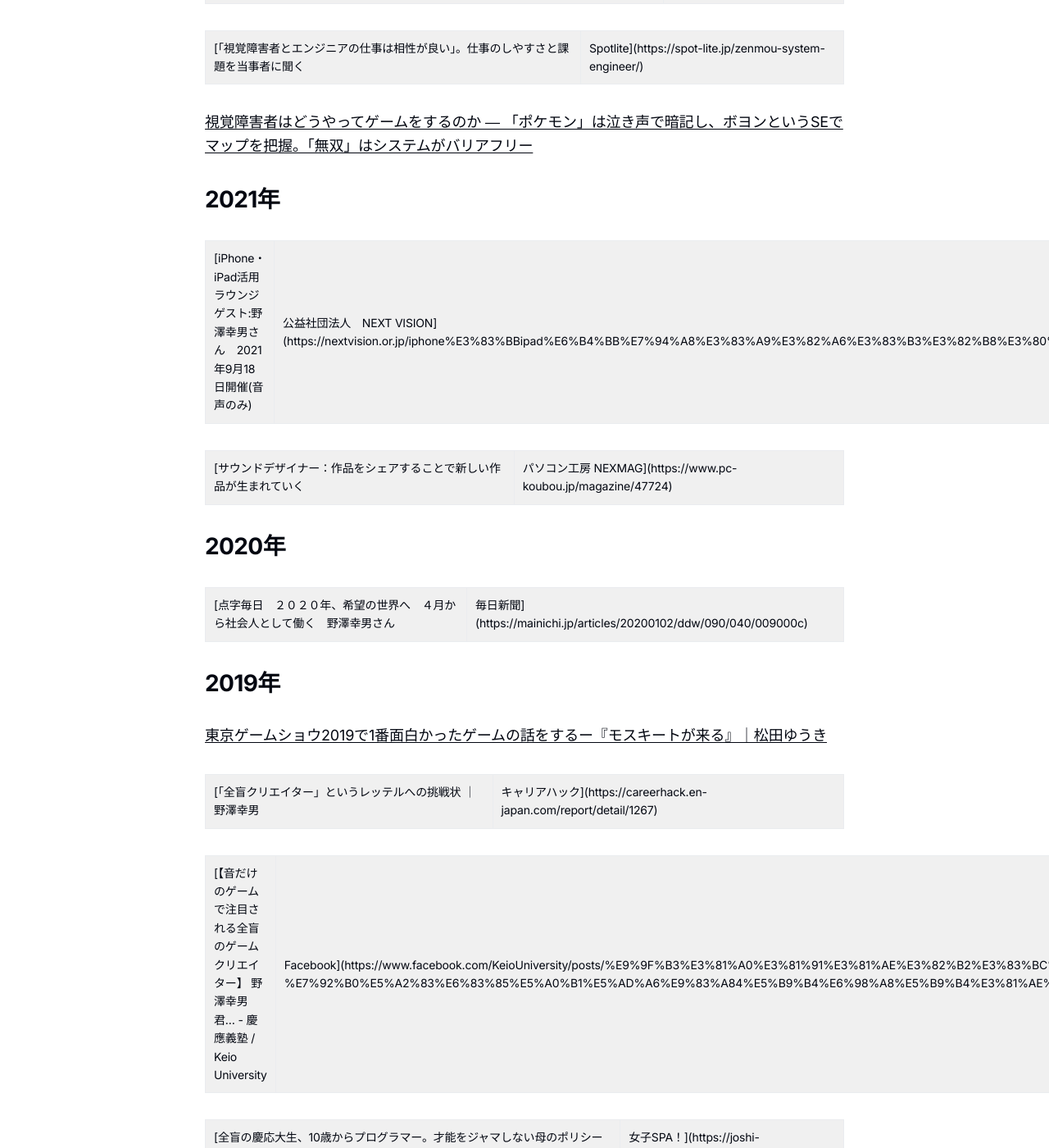
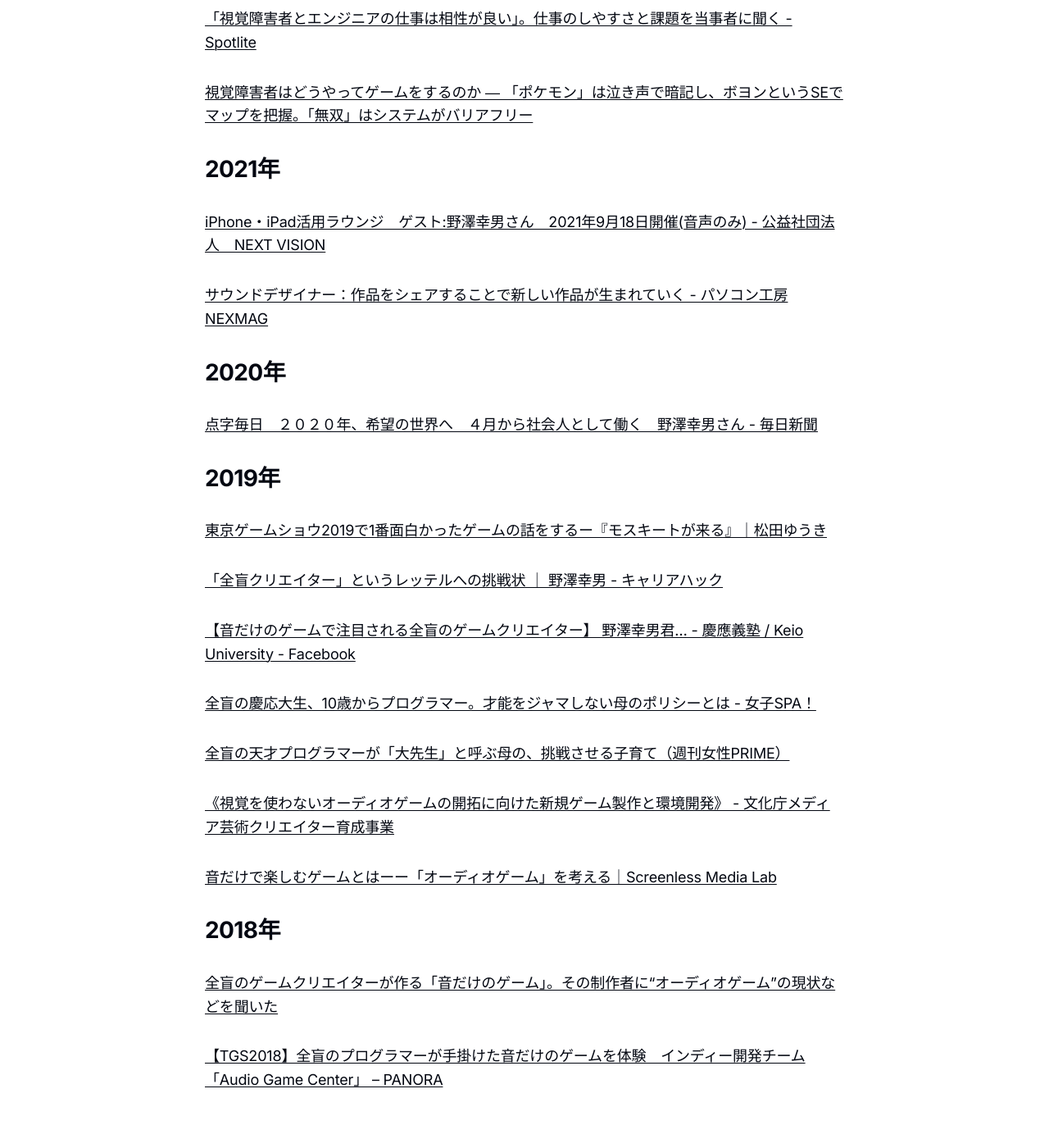
Before and after one commit to yncat/lp, a Jekyll site: the page built from _pages/media.md, in a window 1280 px wide and 1400 px high, scrolled down 691 px. Shown: the whole window at 82% size. Built offline with Jekyll 4.4.1, drawn with Linux system fonts in a browser that asks for light colours; some of the changed text lies outside the part shown.

Commit message:
Replace | to -

```diff
--- a/_pages/media.md
+++ b/_pages/media.md
@@ -7,41 +7,41 @@
 
 ## 2023年
 
-[Nintendo Switch『カブトクワガタ』がもたらしたゲームアクセシビリティの”革命” | 【公式】ReadSpeaker](https://readspeaker.jp/news/2023-08-25/)
+[Nintendo Switch『カブトクワガタ』がもたらしたゲームアクセシビリティの”革命” - 【公式】ReadSpeaker](https://readspeaker.jp/news/2023-08-25/)
 
-[「AUDIO AR GAME MAKER」でオーディオゲームをつくって遊ぼう！ワークショップ体験記 | ストーリー | DIVERSITY IN THE ARTS TODAY](https://www.diversity-in-the-arts.jp/stories/41505)
+[「AUDIO AR GAME MAKER」でオーディオゲームをつくって遊ぼう！ワークショップ体験記 - ストーリー - DIVERSITY IN THE ARTS TODAY](https://www.diversity-in-the-arts.jp/stories/41505)
 
 ## 2022年
 
-[本人確認ができない？「規約に同意」できない？ 視覚障害者が仮想通貨をやってみてわかった、新たな技術とアクセシビリティの課題とは | Spotlite](https://spot-lite.jp/kasotsuka/)
+[本人確認ができない？「規約に同意」できない？ 視覚障害者が仮想通貨をやってみてわかった、新たな技術とアクセシビリティの課題とは - Spotlite](https://spot-lite.jp/kasotsuka/)
 
-[「視覚障害者とエンジニアの仕事は相性が良い」。仕事のしやすさと課題を当事者に聞く | Spotlite](https://spot-lite.jp/zenmou-system-engineer/)
+[「視覚障害者とエンジニアの仕事は相性が良い」。仕事のしやすさと課題を当事者に聞く - Spotlite](https://spot-lite.jp/zenmou-system-engineer/)
 
 [視覚障害者はどうやってゲームをするのか ― 「ポケモン」は泣き声で暗記し、ボヨンというSEでマップを把握。「無双」はシステムがバリアフリー](https://news.denfaminicogamer.jp/kikakuthetower/220728d)
 
 ## 2021年
 
-[iPhone・iPad活用ラウンジ　ゲスト:野澤幸男さん　2021年9月18日開催(音声のみ) | 公益社団法人　NEXT VISION](https://nextvision.or.jp/iphone%E3%83%BBipad%E6%B4%BB%E7%94%A8%E3%83%A9%E3%82%A6%E3%83%B3%E3%82%B8%E3%80%80%E3%82%B2%E3%82%B9%E3%83%88%E9%87%8E%E6%BE%A4%E5%B9%B8%E7%94%B7%E3%81%95%E3%82%93%E3%80%802021%E5%B9%B49%E6%9C%8818/)
+[iPhone・iPad活用ラウンジ　ゲスト:野澤幸男さん　2021年9月18日開催(音声のみ) - 公益社団法人　NEXT VISION](https://nextvision.or.jp/iphone%E3%83%BBipad%E6%B4%BB%E7%94%A8%E3%83%A9%E3%82%A6%E3%83%B3%E3%82%B8%E3%80%80%E3%82%B2%E3%82%B9%E3%83%88%E9%87%8E%E6%BE%A4%E5%B9%B8%E7%94%B7%E3%81%95%E3%82%93%E3%80%802021%E5%B9%B49%E6%9C%8818/)
 
-[サウンドデザイナー：作品をシェアすることで新しい作品が生まれていく | パソコン工房 NEXMAG](https://www.pc-koubou.jp/magazine/47724)
+[サウンドデザイナー：作品をシェアすることで新しい作品が生まれていく - パソコン工房 NEXMAG](https://www.pc-koubou.jp/magazine/47724)
 
 ## 2020年
 
-[点字毎日　２０２０年、希望の世界へ　４月から社会人として働く　野澤幸男さん | 毎日新聞](https://mainichi.jp/articles/20200102/ddw/090/040/009000c)
+[点字毎日　２０２０年、希望の世界へ　４月から社会人として働く　野澤幸男さん - 毎日新聞](https://mainichi.jp/articles/20200102/ddw/090/040/009000c)
 
 ## 2019年
 
 [東京ゲームショウ2019で1番面白かったゲームの話をするー『モスキートが来る』｜松田ゆうき](https://note.com/yukinote222/n/nad3118555a2e)
 
-[「全盲クリエイター」というレッテルへの挑戦状 ｜ 野澤幸男 | キャリアハック](https://careerhack.en-japan.com/report/detail/1267)
+[「全盲クリエイター」というレッテルへの挑戦状 ｜ 野澤幸男 - キャリアハック](https://careerhack.en-japan.com/report/detail/1267)
 
-[【音だけのゲームで注目される全盲のゲームクリエイター】 野澤幸男君... - 慶應義塾 / Keio University | Facebook](https://www.facebook.com/KeioUniversity/posts/%E9%9F%B3%E3%81%A0%E3%81%91%E3%81%AE%E3%82%B2%E3%83%BC%E3%83%A0%E3%81%A7%E6%B3%A8%E7%9B%AE%E3%81%95%E3%82%8C%E3%82%8B%E5%85%A8%E7%9B%B2%E3%81%AE%E3%82%B2%E3%83%BC%E3%83%A0%E3%82%AF%E3%83%AA%E3%82%A8%E3%82%A4%E3%82%BF%E3%83%BC%E9%87%8E%E6%BE%A4%E5%B9%B8%E7%94%B7%E5%90%9B-%E7%92%B0%E5%A2%83%E6%83%85%E5%A0%B1%E5%AD%A6%E9%83%A84%E5%B9%B4%E6%98%A8%E5%B9%B4%E3%81%AE%E6%9D%B1%E4%BA%AC%E3%82%B2%E3%83%BC%E3%83%A0%E3%82%B7%E3%83%A7%E3%82%A6%E5%8D%83%E8%91%89%E5%B9%95%E5%BC%B5%E3%83%A1%E3%83%83%E3%82%BB%E3%81%A7%E8%A9%B1%E9%A1%8C%E3%81%A8%E3%81%AA%E3%81%A3%E3%81%9F%E7%94%BB%E9%9D%A2%E3%81%AE%E3%81%AA%E3%81%84%E9%9F%B3%E3%81%A0%E3%81%91%E3%81%AE%E3%82%B2%E3%83%BC%E3%83%A0scre/2694904760529652/)
+[【音だけのゲームで注目される全盲のゲームクリエイター】 野澤幸男君... - 慶應義塾 / Keio University - Facebook](https://www.facebook.com/KeioUniversity/posts/%E9%9F%B3%E3%81%A0%E3%81%91%E3%81%AE%E3%82%B2%E3%83%BC%E3%83%A0%E3%81%A7%E6%B3%A8%E7%9B%AE%E3%81%95%E3%82%8C%E3%82%8B%E5%85%A8%E7%9B%B2%E3%81%AE%E3%82%B2%E3%83%BC%E3%83%A0%E3%82%AF%E3%83%AA%E3%82%A8%E3%82%A4%E3%82%BF%E3%83%BC%E9%87%8E%E6%BE%A4%E5%B9%B8%E7%94%B7%E5%90%9B-%E7%92%B0%E5%A2%83%E6%83%85%E5%A0%B1%E5%AD%A6%E9%83%A84%E5%B9%B4%E6%98%A8%E5%B9%B4%E3%81%AE%E6%9D%B1%E4%BA%AC%E3%82%B2%E3%83%BC%E3%83%A0%E3%82%B7%E3%83%A7%E3%82%A6%E5%8D%83%E8%91%89%E5%B9%95%E5%BC%B5%E3%83%A1%E3%83%83%E3%82%BB%E3%81%A7%E8%A9%B1%E9%A1%8C%E3%81%A8%E3%81%AA%E3%81%A3%E3%81%9F%E7%94%BB%E9%9D%A2%E3%81%AE%E3%81%AA%E3%81%84%E9%9F%B3%E3%81%A0%E3%81%91%E3%81%AE%E3%82%B2%E3%83%BC%E3%83%A0scre/2694904760529652/)
 
-[全盲の慶応大生、10歳からプログラマー。才能をジャマしない母のポリシーとは | 女子SPA！](https://joshi-spa.jp/877853)
+[全盲の慶応大生、10歳からプログラマー。才能をジャマしない母のポリシーとは - 女子SPA！](https://joshi-spa.jp/877853)
 
 [全盲の天才プログラマーが「大先生」と呼ぶ母の、挑戦させる子育て（週刊女性PRIME）](https://news.line.me/detail/oa-shujoprime/e2ebbf44ad30)
 
-[《視覚を使わないオーディオゲームの開拓に向けた新規ゲーム製作と環境開発》 | 文化庁メディア芸術クリエイター育成事業](https://creators.j-mediaarts.jp/project/audiogame)
+[《視覚を使わないオーディオゲームの開拓に向けた新規ゲーム製作と環境開発》 - 文化庁メディア芸術クリエイター育成事業](https://creators.j-mediaarts.jp/project/audiogame)
 
 [音だけで楽しむゲームとはーー「オーディオゲーム」を考える｜Screenless Media Lab](https://note.com/screenless/n/nabd5880a6f71)
 
```
